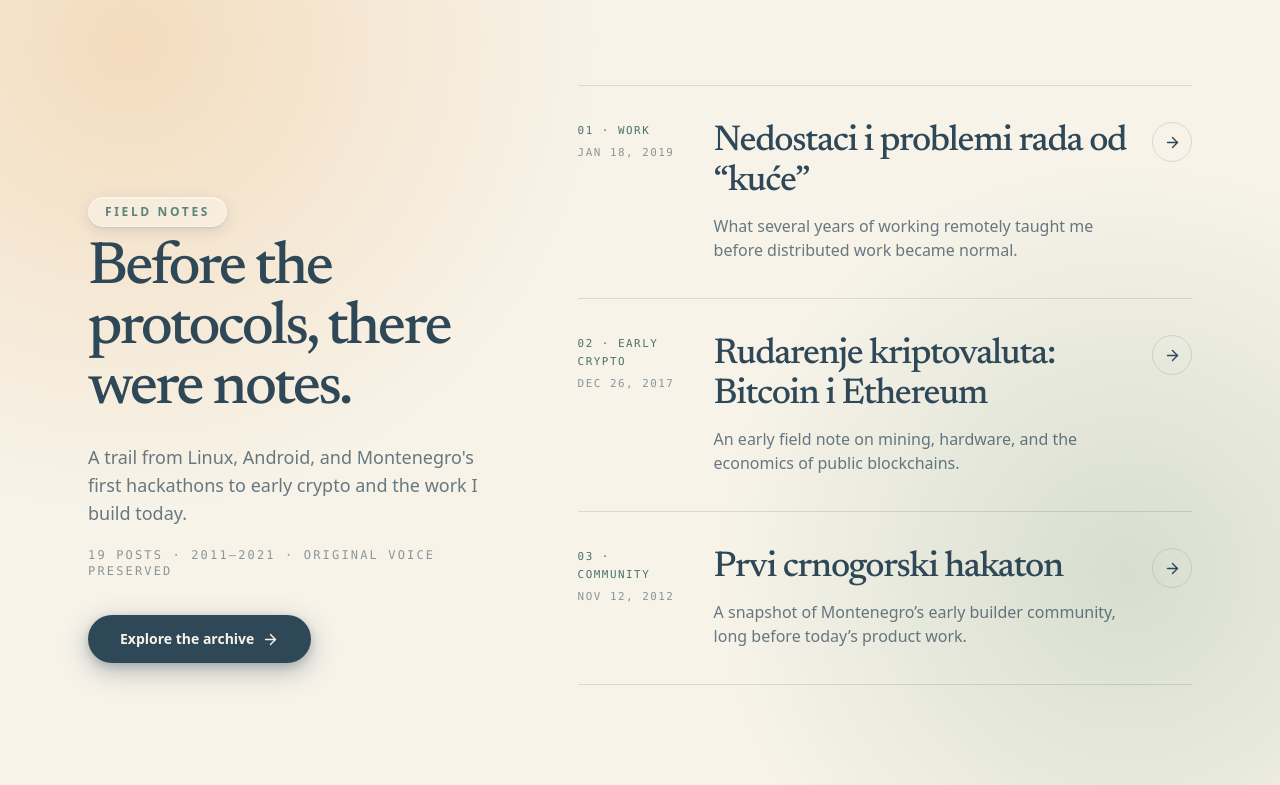
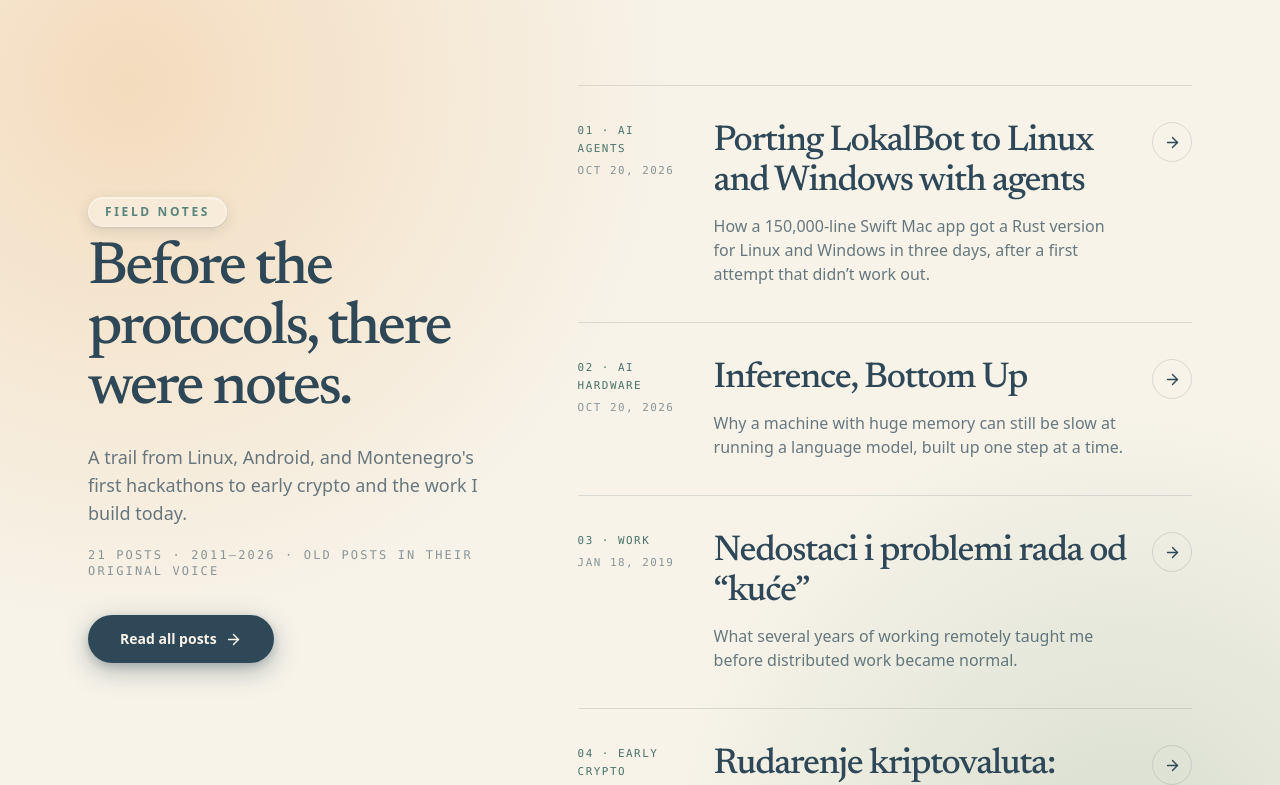
Before and after one commit to stevyhacker/stevyhacker.github.io, a React (Vite) app: page / in a window 1280 px wide. Shown: the part 4760-5545 px from the top of the page. Built offline with nearby package versions, Linux system fonts and the light colour scheme; a web font is replaced by a local one.

Commit message:
Homepage Field Notes: list the two new posts first
The list only showed three posts from 2012–2019 and said "19 posts ·
2011–2021". It now starts with the two posts from October 2026, counts
21 posts from 2011 to 2026, and the button reads "Read all posts".

```diff
--- a/src/components/FieldNotes.tsx
+++ b/src/components/FieldNotes.tsx
@@ -1,6 +1,20 @@
 import { ArrowRight } from 'lucide-react';
 
 const NOTES = [
+  {
+    date: 'Oct 20, 2026',
+    category: 'AI agents',
+    title: 'Porting LokalBot to Linux and Windows with agents',
+    excerpt: 'How a 150,000-line Swift Mac app got a Rust version for Linux and Windows in three days, after a first attempt that didn’t work out.',
+    href: '/blog/posts/porting-lokalbot-to-linux-and-windows/',
+  },
+  {
+    date: 'Oct 20, 2026',
+    category: 'AI hardware',
+    title: 'Inference, Bottom Up',
+    excerpt: 'Why a machine with huge memory can still be slow at running a language model, built up one step at a time.',
+    href: '/blog/posts/inference-bottom-up/',
+  },
   {
     date: 'Jan 18, 2019',
     category: 'Work',
@@ -43,10 +57,10 @@ export function FieldNotes() {
             the work I build today.
           </p>
           <p className="mt-5 font-mono text-xs uppercase tracking-[0.18em] text-ink-soft">
-            19 posts · 2011–2021 · original voice preserved
+            21 posts · 2011–2026 · old posts in their original voice
           </p>
           <a href="/blog/" className="btn-primary mt-9 gap-2">
-            Explore the archive
+            Read all posts
             <ArrowRight size={17} aria-hidden />
           </a>
         </div>
```
